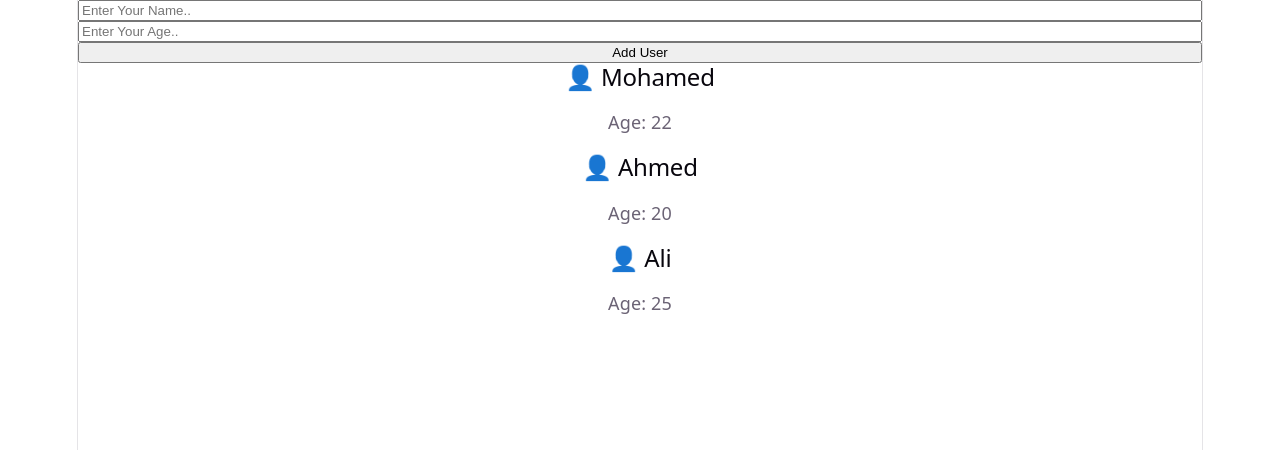
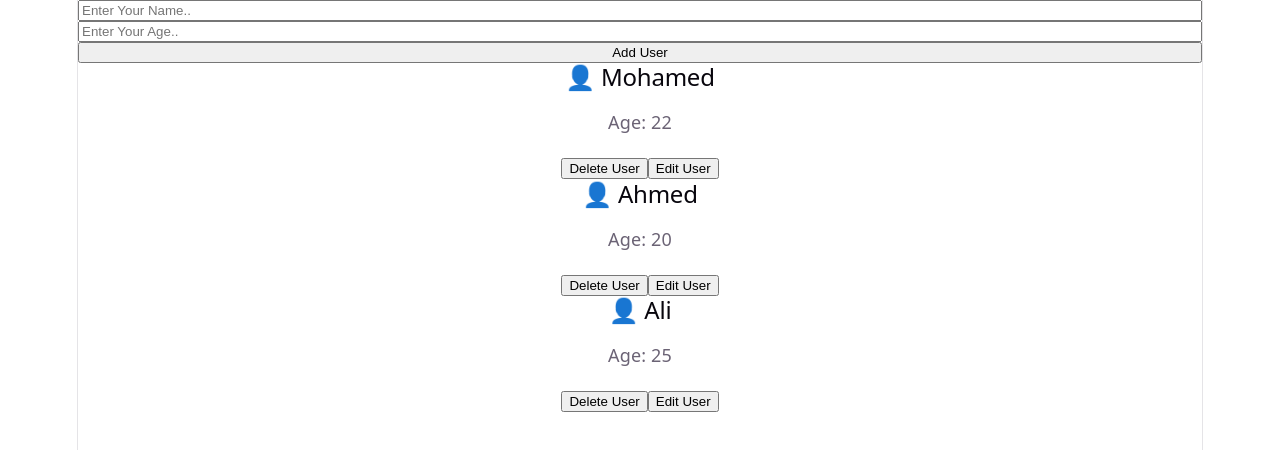
Before and after one commit to MoohammedAdell/react-master, a React (Vite) app: page / in a window 1280 px wide. Shown: the top 450 px of the page. Built offline with nearby package versions, Linux system fonts and the light colour scheme.

Commit message:
Implement user deletion and editing functionality in App and UserCard components

```diff
--- a/src/App.jsx
+++ b/src/App.jsx
@@ -11,6 +11,7 @@ function App() {
   const [users, setUsers] = useState(initialUsers);
   const [name, setName] = useState("");
   const [age, setAge] = useState("");
+  const [edit, setEdit] = useState(null);
 
   const handelAddUser = () => {
     const newUser = {
@@ -25,6 +26,33 @@ function App() {
     setAge("");
   };
 
+  const handleDelete = (id) => {
+    setUsers((prev) => prev.filter((user) => user.id !== id));
+  };
+
+  const handelEdit = (user) => {
+    setEdit(user);
+    setName(user.name);
+    setAge(user.age);
+  };
+  const handleUpdateUser = (id) => {
+    setUsers((prev) =>
+      prev.map((user) => {
+        if (user.id === edit.id) {
+          return {
+            ...user,
+            name,
+            age: Number(age),
+          };
+        }
+
+        return user;
+      }),
+    );
+    setEdit(null);
+    setName("");
+    setAge("");
+  };
   return (
     <>
       <input
@@ -39,10 +67,18 @@ function App() {
         value={age}
         onChange={(e) => setAge(e.target.value)}
       />
-      <button onClick={handelAddUser}>Add User</button>
+      <button onClick={edit ? handleUpdateUser : handelAddUser}>
+        {edit ? "Update User" : "Add User"}
+      </button>
 
       {users.map((user) => (
-        <UserCard key={user.id} user={user} />
+        <UserCard
+          key={user.id}
+          user={user}
+          handleDelete={handleDelete}
+          handelEdit={handelEdit}
+          handleUpdateUser={handleUpdateUser}
+        />
       ))}
     </>
   );
--- a/src/components/UserCard.jsx
+++ b/src/components/UserCard.jsx
@@ -1,8 +1,10 @@
-function UserCard({user}) {
+function UserCard({ user, handleDelete, handelEdit }) {
   return (
     <div>
       <h2>👤 {user.name}</h2>
       <p>Age: {user.age}</p>
+      <button onClick={() => handleDelete(user.id)}>Delete User</button>
+      <button onClick={() => handelEdit(user)}>Edit User</button>
     </div>
   );
 }
```
